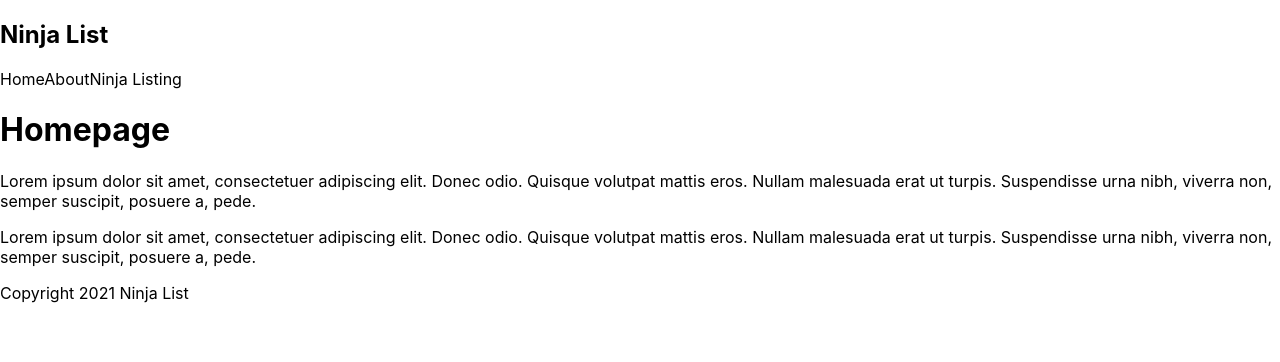
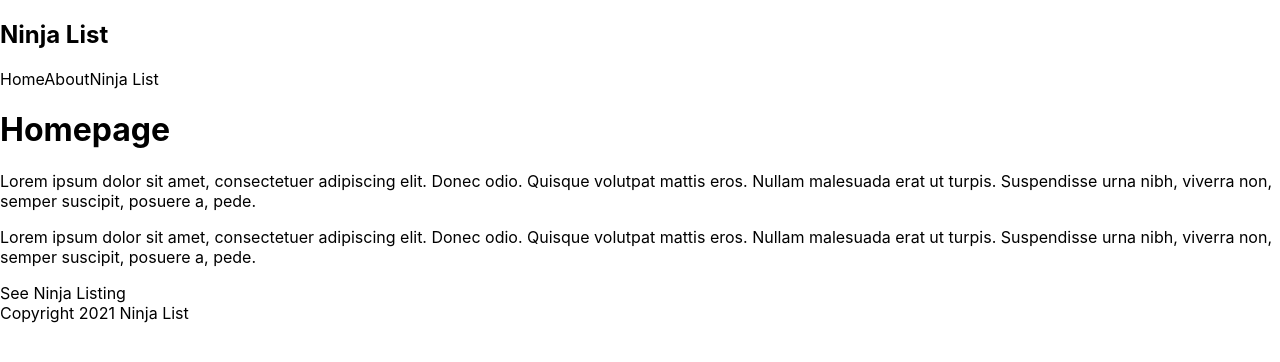
Before and after one commit to Pavlin-React/first-website, a Next.js app: page / in a window 1280 px wide. Shown: the top 362 px of the page. Built offline with nearby package versions, Linux system fonts and the light colour scheme.

Commit message:
Linking between Pages

```diff
--- a/comps/Navbar.js
+++ b/comps/Navbar.js
@@ -1,3 +1,5 @@
+import Link from 'next/link'
+
 import React from 'react'
 
 const Navbar = () => {
@@ -6,9 +8,10 @@ const Navbar = () => {
       <div className='logo' >
         <h1>Ninja List</h1>
       </div>
-      <a>Home</a>
-      <a>About</a>
-      <a>Ninja Listing</a>
+      <Link href='/'><a>Home</a></Link>
+      <Link href='/about'><a>About</a></Link>
+      <Link href='/ninjas'><a>Ninja List</a></Link>
+
     </nav>
   )
 }
--- a/pages/index.js
+++ b/pages/index.js
@@ -1,7 +1,8 @@
-import Head from 'next/head'
 import Footer from '../comps/Footer'
 import Navbar from '../comps/Navbar'
+import Link from 'next/link'
 import styles from '../styles/Home.module.css'
+import Head from 'next/head'
 
 export default function Home() {
   return (
@@ -18,6 +19,7 @@ export default function Home() {
         Quisque volutpat mattis eros. Nullam malesuada erat ut turpis.
         Suspendisse urna nibh, viverra non, semper suscipit, posuere a, pede.
       </p>
+      <Link href='/ninjas'><a>See Ninja Listing</a></Link>
       <Footer />
     </div>
   )
--- a/pages/ninjas/index.js
+++ b/pages/ninjas/index.js
@@ -3,7 +3,7 @@ import React from 'react'
 const Index = () => {
   return (
     <div>
-      <h1>Index</h1>
+      <h1>All ninjas</h1>
     </div>
   )
 }
```
